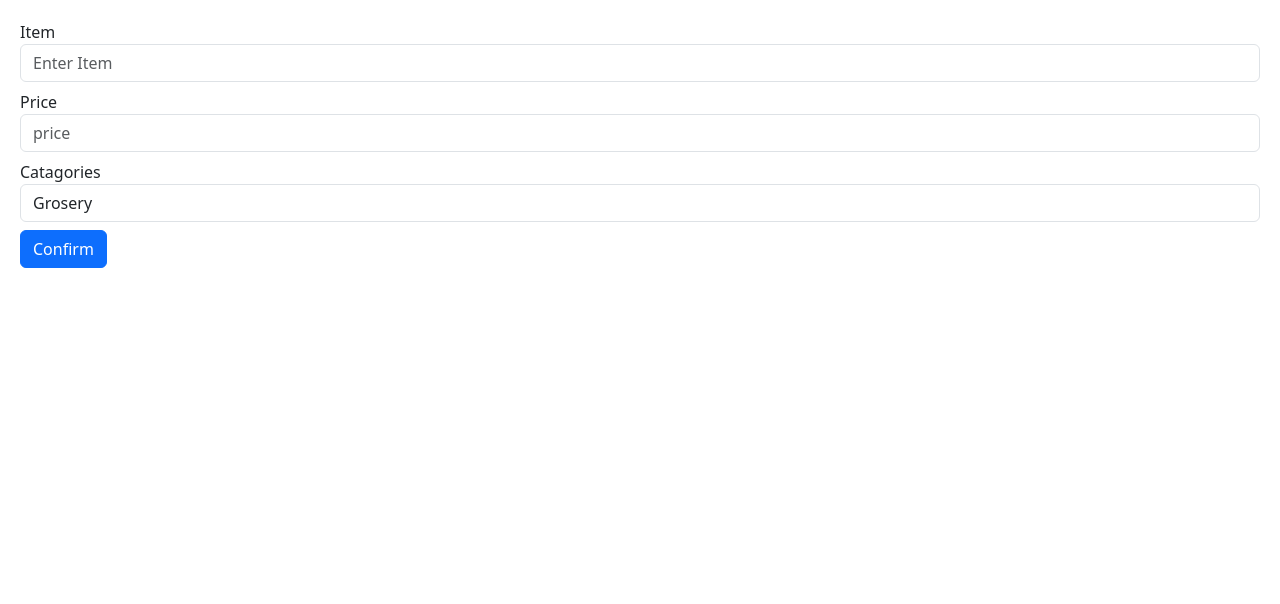
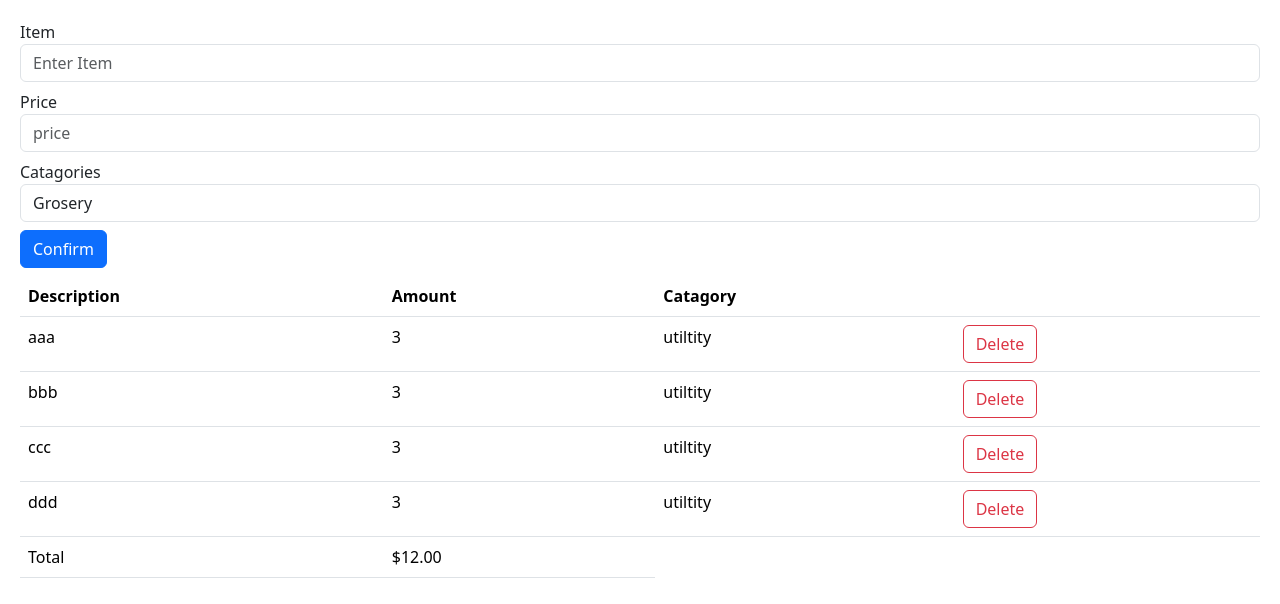
Before and after one commit to haileyesuschekol/Expenses, a React (Vite) app in the folder react-app/: page / in a window 1280 px wide. Shown: the top 604 px of the page. Built offline with nearby package versions, Linux system fonts and the light colour scheme.

Commit message:
build list component

```diff
--- a/react-app/src/App.tsx
+++ b/react-app/src/App.tsx
@@ -1,9 +1,23 @@
+import { useState } from "react"
 import FormInput from "./components/FormInput"
+import List from "./components/List"
 
 function App() {
+  const [expanses, setExpanses] = useState([
+    { id: 1, description: "aaa", amount: 3, catagory: "utiltity" },
+    { id: 2, description: "bbb", amount: 3, catagory: "utiltity" },
+    { id: 3, description: "ccc", amount: 3, catagory: "utiltity" },
+    { id: 4, description: "ddd", amount: 3, catagory: "utiltity" },
+  ])
   return (
     <>
       <FormInput />
+      <List
+        expanses={expanses}
+        onDelete={(id) =>
+          setExpanses(expanses.filter((item) => item.id !== id))
+        }
+      />
     </>
   )
 }
--- /dev/null
+++ b/react-app/src/components/Display.tsx
@@ -0,0 +1,5 @@
+const Display = () => {
+  return <div></div>
+}
+
+export default Display
--- /dev/null
+++ b/react-app/src/components/List.tsx
@@ -0,0 +1,55 @@
+interface Expanse {
+  id: number
+  description: string
+  amount: number
+  catagory: string
+}
+interface ExpanseProps {
+  expanses: Expanse[]
+  onDelete: (id: number) => void
+}
+const List = ({ expanses, onDelete }: ExpanseProps) => {
+  if (expanses.length === 0) return null
+  return (
+    <table className="table table-borderd">
+      <thead>
+        <tr>
+          <th>Description</th>
+          <th>Amount</th>
+          <th>Catagory</th>
+          <th></th>
+        </tr>
+      </thead>
+      <tbody>
+        {expanses.map((item) => (
+          <tr key={item.id}>
+            <td>{item.description}</td>
+            <td>{item.amount}</td>
+            <td>{item.catagory}</td>
+            <td>
+              <button
+                className="btn btn-outline-danger"
+                onClick={() => onDelete(item.id)}
+              >
+                Delete
+              </button>
+            </td>
+          </tr>
+        ))}
+      </tbody>
+      <tfoot>
+        <tr>
+          <td>Total</td>
+          <td>
+            $
+            {expanses
+              .reduce((acc, expanses) => expanses.amount + acc, 0)
+              .toFixed(2)}
+          </td>
+        </tr>
+      </tfoot>
+    </table>
+  )
+}
+
+export default List
```
